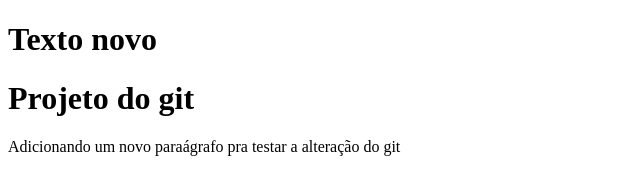
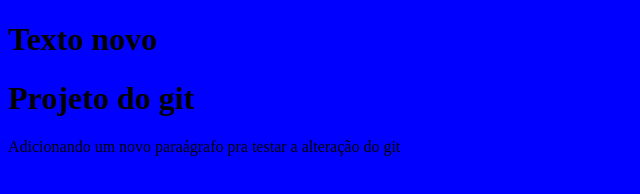
Before and after one commit to peronarthur/curso-git, a plain HTML site: page index.html in a window 1280 px wide. Shown: the whole page, without its empty margins (0-640 px from the left). Drawn offline with Linux system fonts and the light colour scheme.

Commit message:
inicio do design

```diff
--- /dev/null
+++ b/estilo.css
@@ -0,0 +1,3 @@
+body {
+	background: blue
+ }
--- a/index.html
+++ b/index.html
@@ -1,6 +1,7 @@
 <!DOCTYPE html>
 <html>
 <head>
+	<link rel="stylesheet" type="text/css" href="estilo.css">
 	<h1>
 		Texto novo
 	</h1>
```
